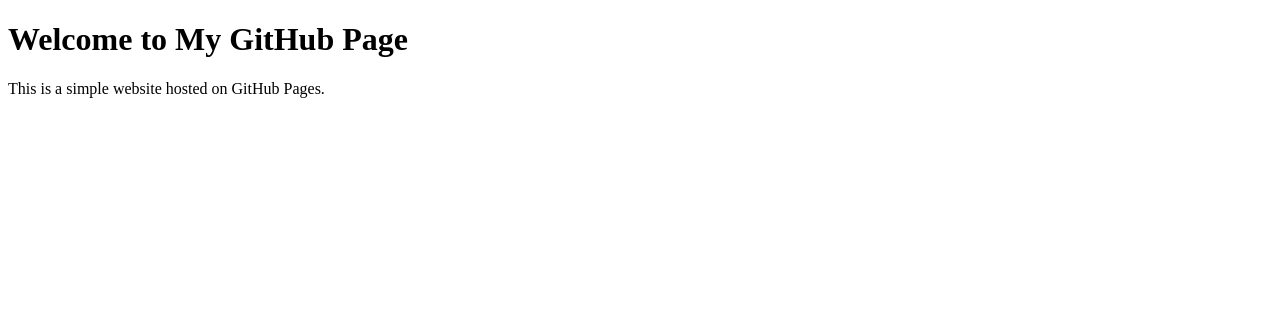
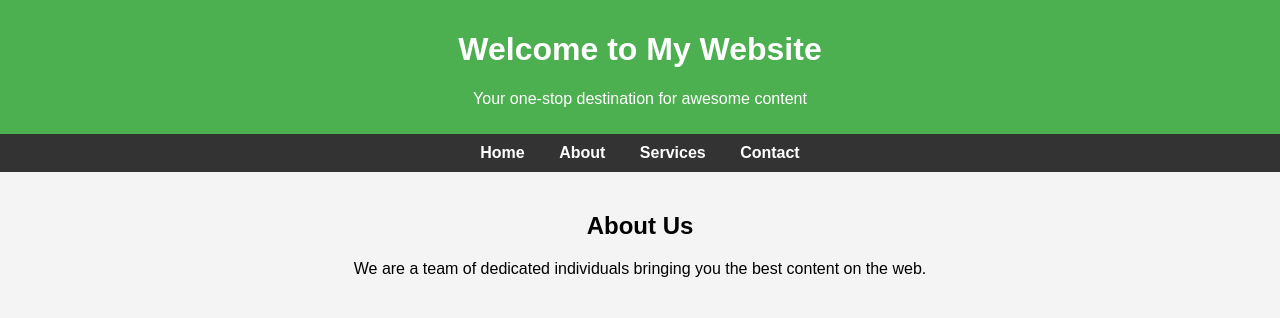
Before and after one commit to Topblox/files, a plain HTML site: page index.html in a window 1280 px wide. Drawn offline with Linux system fonts and the light colour scheme.

Commit message:
Update index.html

```diff
--- a/index.html
+++ b/index.html
@@ -3,10 +3,59 @@
 <head>
     <meta charset="UTF-8">
     <meta name="viewport" content="width=device-width, initial-scale=1.0">
-    <title>My GitHub Page</title>
+    <title>My Awesome Website</title>
+    <style>
+        body {
+            font-family: Arial, sans-serif;
+            margin: 0;
+            padding: 0;
+            background-color: #f4f4f4;
+        }
+        header {
+            background-color: #4CAF50;
+            color: white;
+            padding: 10px 0;
+            text-align: center;
+        }
+        nav {
+            margin: 0;
+            padding: 10px;
+            text-align: center;
+            background-color: #333;
+        }
+        nav a {
+            color: white;
+            margin: 0 15px;
+            text-decoration: none;
+            font-weight: bold;
+        }
+        nav a:hover {
+            text-decoration: underline;
+        }
+        main {
+            padding: 20px;
+            text-align: center;
+        }
+    </style>
 </head>
 <body>
-    <h1>Welcome to My GitHub Page</h1>
-    <p>This is a simple website hosted on GitHub Pages.</p>
+
+    <header>
+        <h1>Welcome to My Website</h1>
+        <p>Your one-stop destination for awesome content</p>
+    </header>
+
+    <nav>
+        <a href="#home">Home</a>
+        <a href="#about">About</a>
+        <a href="#services">Services</a>
+        <a href="#contact">Contact</a>
+    </nav>
+
+    <main>
+        <h2>About Us</h2>
+        <p>We are a team of dedicated individuals bringing you the best content on the web.</p>
+    </main>
+
 </body>
 </html>
```
